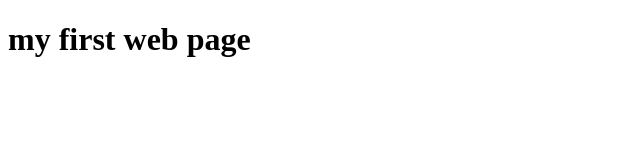
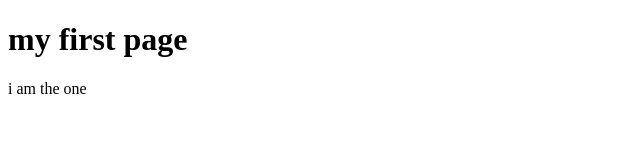
Before and after one commit to nileshyadav1803/FSD-CSE-B, a plain HTML site: page HTML/index.html in a window 1280 px wide. Shown: the whole page, without its empty margins (0-640 px from the left). Drawn offline with Linux system fonts and the light colour scheme.

Commit message:
addded para in index file

```diff
--- a/HTML/index.html
+++ b/HTML/index.html
@@ -6,6 +6,7 @@
     <title>Home Page</title>
 </head>
 <body>
-    <h1>my first web page</h1>
+    <h1>my first page</h1>
+    <p>i am the one</p>
 </body>
 </html>
```
